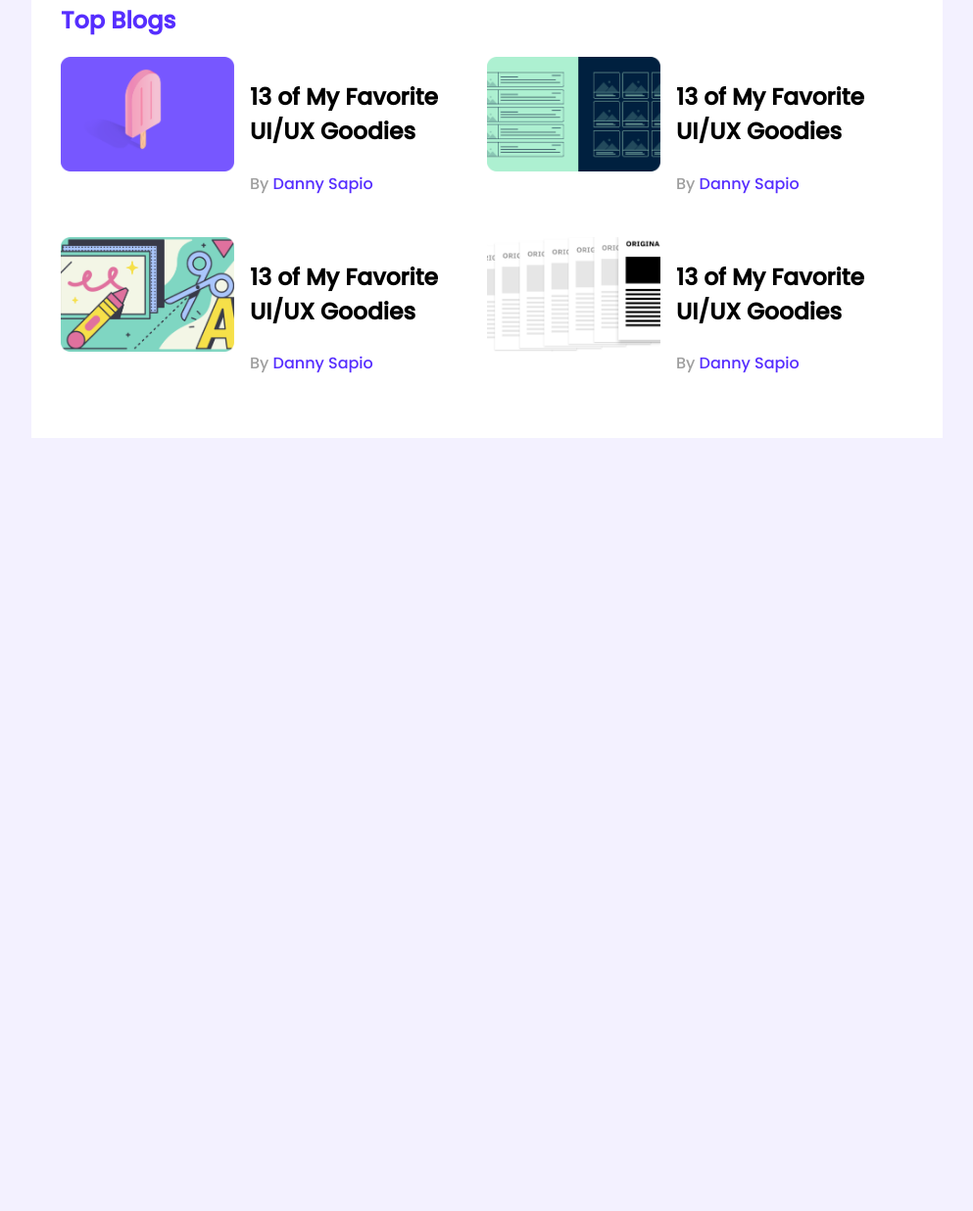
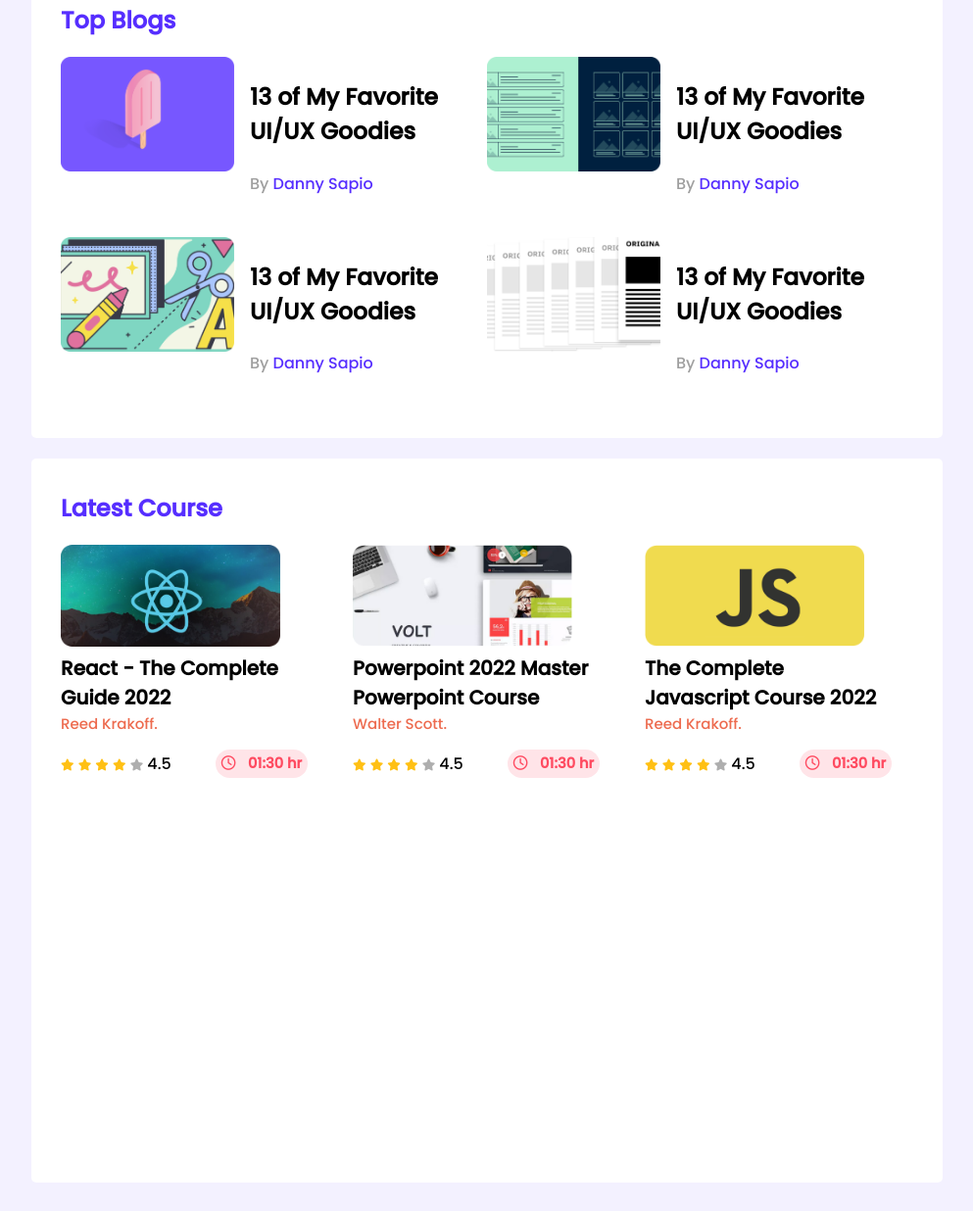
Before and after one commit to faysalahmed000012/leader-board-css3, a plain HTML site: page index.html in a window 1280 px wide. Shown: the part 300-1536 px from the top of the page at 98% size, without its empty margins (143-1136 px from the left). Before the commit the page ends 800 px from the top, so only its background shows below. Drawn offline with Linux system fonts and the light colour scheme.

Commit message:
website done

```diff
--- a/index.html
+++ b/index.html
@@ -5,6 +5,11 @@
     <meta http-equiv="X-UA-Compatible" content="IE=edge" />
     <meta name="viewport" content="width=device-width, initial-scale=1.0" />
     <title>Leaderboard</title>
+    <!-- font awsome -->
+    <script
+      src="https://kit.fontawesome.com/7622970c05.js"
+      crossorigin="anonymous"
+    ></script>
     <!-- stylesheet -->
     <link rel="stylesheet" href="styles/style.css" />
   </head>
@@ -88,6 +93,86 @@
           </div>
         </div>
       </section>
+      <!-- Latest courses -->
+      <section class="container">
+        <h2 class="section-title">Latest Course</h2>
+        <div class="courses">
+          <div class="course">
+            <div class="course-banner">
+              <img src="./images/courses/course-1.png" alt="" />
+            </div>
+            <div class="course-details">
+              <h3 class="course-title">React - The Complete Guide 2022</h3>
+              <p class="course-author">Reed Krakoff.</p>
+              <div class="course-info">
+                <div>
+                  <i class="fas fa-star filled"></i>
+                  <i class="fas fa-star filled"></i>
+                  <i class="fas fa-star filled"></i>
+                  <i class="fas fa-star filled"></i>
+                  <i class="fas fa-star empty"></i>
+                  <span>4.5</span>
+                </div>
+
+                <div class="course-duration">
+                  <i class="far fa-clock"></i>
+                  01:30 hr
+                </div>
+              </div>
+            </div>
+          </div>
+          <div class="course">
+            <div class="course-banner">
+              <img src="./images/courses/course-2.png" alt="" />
+            </div>
+            <div class="course-details">
+              <h3 class="course-title">
+                Powerpoint 2022 Master Powerpoint Course
+              </h3>
+              <p class="course-author">Walter Scott.</p>
+              <div class="course-info">
+                <div>
+                  <i class="fas fa-star filled"></i>
+                  <i class="fas fa-star filled"></i>
+                  <i class="fas fa-star filled"></i>
+                  <i class="fas fa-star filled"></i>
+                  <i class="fas fa-star empty"></i>
+                  <span>4.5</span>
+                </div>
+
+                <div class="course-duration">
+                  <i class="far fa-clock"></i>
+                  01:30 hr
+                </div>
+              </div>
+            </div>
+          </div>
+          <div class="course">
+            <div class="course-banner">
+              <img src="./images/courses/course-3.png" alt="" />
+            </div>
+            <div class="course-details">
+              <h3 class="course-title">The Complete Javascript Course 2022</h3>
+              <p class="course-author">Reed Krakoff.</p>
+              <div class="course-info">
+                <div>
+                  <i class="fas fa-star filled"></i>
+                  <i class="fas fa-star filled"></i>
+                  <i class="fas fa-star filled"></i>
+                  <i class="fas fa-star filled"></i>
+                  <i class="fas fa-star empty"></i>
+                  <span>4.5</span>
+                </div>
+
+                <div class="course-duration">
+                  <i class="far fa-clock"></i>
+                  01:30 hr
+                </div>
+              </div>
+            </div>
+          </div>
+        </div>
+      </section>
     </main>
   </body>
 </html>
--- a/styles/style.css
+++ b/styles/style.css
@@ -7,7 +7,8 @@ body {
 }
 main {
   display: flex;
-  justify-content: center;
+  flex-direction: column;
+  align-items: center;
 }
 
 .container {
@@ -15,6 +16,8 @@ main {
   width: 870px;
   height: 679px;
   padding: 30px;
+  margin-bottom: 21px;
+  border-radius: 5px;
 }
 /* top players style */
 .section-title {
@@ -73,3 +76,55 @@ top blog section
   text-decoration: none;
   color: #562eff;
 }
+/*-----------------
+    ourses styles
+--------------------- */
+.courses {
+  display: grid;
+  grid-template-columns: repeat(3, 1fr);
+  column-gap: 24px;
+}
+.course {
+  width: 252.42px;
+  height: 269.79px;
+}
+.course-title {
+  margin: 0%;
+  font-size: 20px;
+}
+.course-info {
+  display: flex;
+  align-items: center;
+  justify-content: space-between;
+}
+.course .course-banner img {
+  width: 224px;
+  height: 104px;
+}
+.course-author {
+  margin-top: 0%;
+  color: #ed6b4f;
+  font-size: 15px;
+}
+.fa-star.filled {
+  color: #ffc014;
+}
+.fa-star.empty {
+  color: #aeaeae;
+}
+.fa-star {
+  font-size: 12px;
+}
+.course-duration {
+  /* font-family: Open Sans; */
+  display: flex;
+  align-items: center;
+  justify-content: space-around;
+  color: #ff4a60;
+  border-radius: 15px;
+  background-color: #ffe4e8;
+  width: 94.83px;
+  height: 29.38px;
+  font-weight: 600;
+  font-size: 14.6913px;
+}
```
